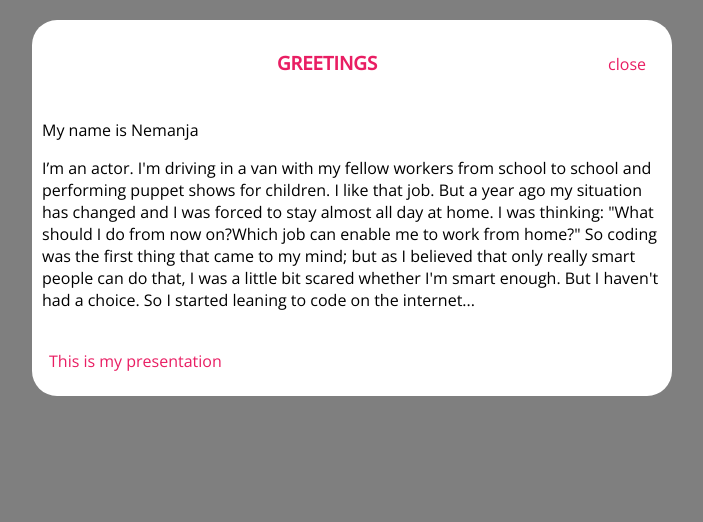
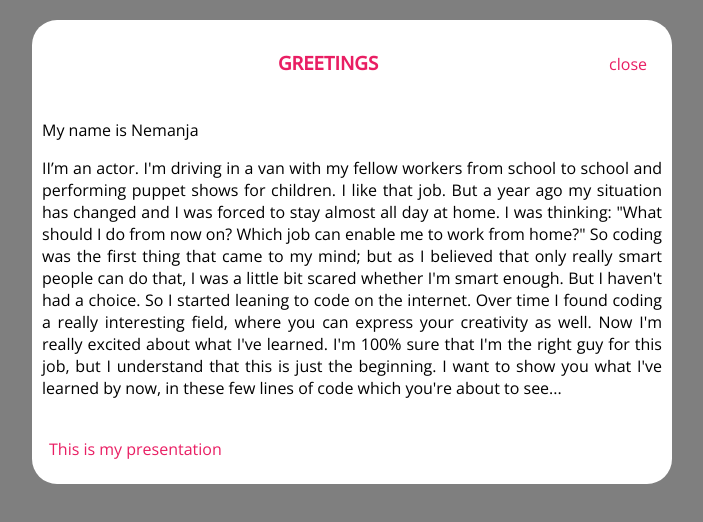
Before and after one commit to nemanja-jokic/portfolio, a React (Create React App) app: page / in a window 1280 px wide. Shown: the top 522 px of the page, without its empty margins (288-991 px from the left). Built offline with nearby package versions, Linux system fonts and the light colour scheme; no server answers; a web font is replaced by a local one.

Commit message:
modal text style

```diff
--- a/src/components/modal.js
+++ b/src/components/modal.js
@@ -15,18 +15,23 @@ export default class Modal extends React.Component {
             </div>
             <p>My name is Nemanja</p>
             <p>
-              I’m an actor. I'm driving in a van with my fellow workers from
+              II’m an actor. I'm driving in a van with my fellow workers from
               school to school and performing puppet shows for children. I like
               that job. But a year ago my situation has changed and I was forced
               to stay almost all day at home. I was thinking: "What should I do
-              from now on?Which job can enable me to work from home?" So coding
+              from now on? Which job can enable me to work from home?" So coding
               was the first thing that came to my mind; but as I believed that
               only really smart people can do that, I was a little bit scared
               whether I'm smart enough. But I haven't had a choice. So I started
-              leaning to code on the internet...
+              leaning to code on the internet. Over time I found coding a really
+              interesting field, where you can express your creativity as well.
+              Now I'm really excited about what I've learned. I'm 100% sure that
+              I'm the right guy for this job, but I understand that this is just
+              the beginning. I want to show you what I've learned by now, in
+              these few lines of code which you're about to see...
             </p>
             <div className="modal-footer">
-              <p>This is my presentation</p>
+              <p onClick={this.props.removeModal}>This is my presentation</p>
             </div>
           </div>
         </div>
--- a/src/screens/home.screen.js
+++ b/src/screens/home.screen.js
@@ -12,6 +12,7 @@ export default class HomeScreen extends Component {
   componentDidMount() {
     const { lat, lon } = this.props;
     let weatherData = {};
+    if (!!lat) {
       fetch(
         `https://api.openweathermap.org/data/2.5/weather?lat=${lat}&lon=${lon}&appid=4a444aa745a6a69baa47f2380e6bf8ea`
       )
@@ -32,6 +33,7 @@ export default class HomeScreen extends Component {
             name: data.name,
           });
         });
+    }
   }
 
   render() {
--- a/src/style/_modal.scss
+++ b/src/style/_modal.scss
@@ -23,6 +23,7 @@
   margin: 20px auto;
   width: 50%;
   animation: openModal 2s;
+  text-align: justify;
 }
 .modal-header,
 .modal-footer {
@@ -35,12 +36,11 @@
 }
 #close {
   cursor: pointer;
-  border: 1px solid #fff;
-  border-radius: 50%;
+
   padding: 5px;
 }
 #close:hover {
-  background-color: #4da6ff;
+  color: #4da6ff;
 }
 .modal-body {
   padding: 1px 10px;
```
Lines whose indentation alone changed are shown as unchanged.
